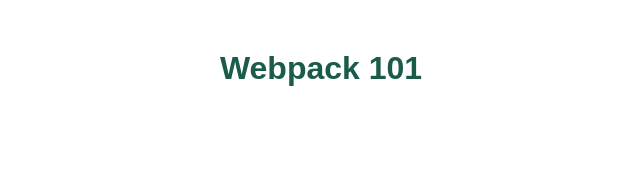
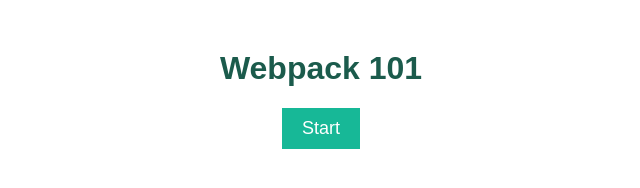
Before and after one commit to yakabay/webpack-start, a website built with webpack: page build/index.html in a window 1280 px wide. Shown: the whole page, without its empty margins (319-959 px from the left). Built offline with Linux system fonts and the light colour scheme.

Commit message:
before source-map

```diff
--- a/src/start.js
+++ b/src/start.js
@@ -1,4 +1,10 @@
 import { logText } from "./functions"
 import "./style.css"
 
-logText("Start!!!")
+logText("Start!!")
+
+const startButton = document.getElementById("button-start");
+const handeButtonClick = () => {
+    logText(a)
+}
+startButton.addEventListener("click", handeButtonClick)
--- a/src/style.css
+++ b/src/style.css
@@ -4,3 +4,14 @@
     font-family: "Arial";
     color: #1b5b4c;
 }
+
+.button-start {
+    display: block;
+    margin: 0 auto;
+    border-radius: 0;
+    border: none;
+    padding: 10px 20px;
+    background-color: #17b897;
+    color: white;
+    font-size: 18px;
+}
--- a/webpack.config.js
+++ b/webpack.config.js
@@ -3,7 +3,6 @@
 console.log(__dirname)
 
 module.exports = {
-    mode: "development",
     entry: "./src/start.js",
     output: {
         path: path.resolve(__dirname, "build"),
@@ -11,5 +10,6 @@
     },
     module: {
         rules: [{ test: /\.css$/, use: ["style-loader", "css-loader"] }]
-    }
+    },
+    mode: "development",
 }
```
Also changed, not shown: build/index.html, build/index.js.
